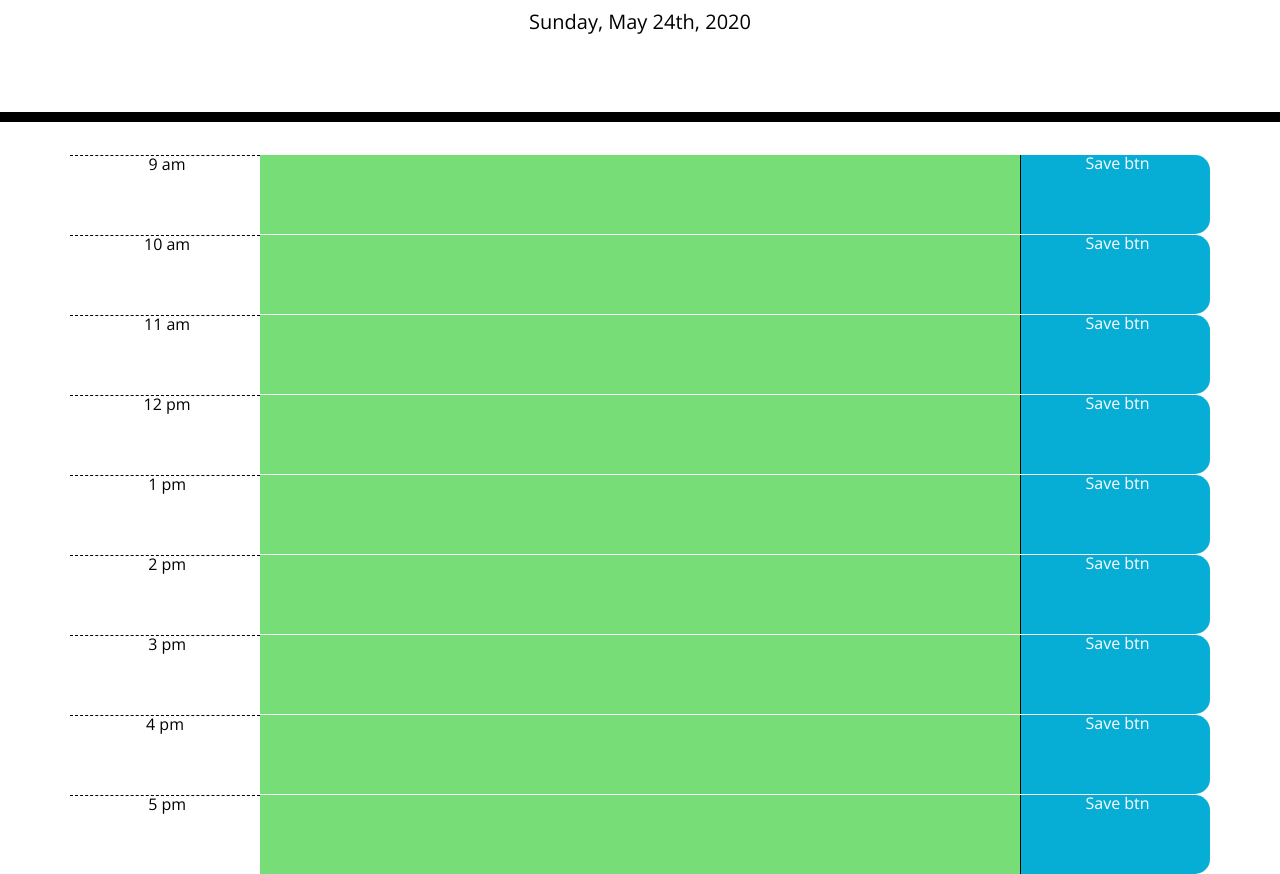
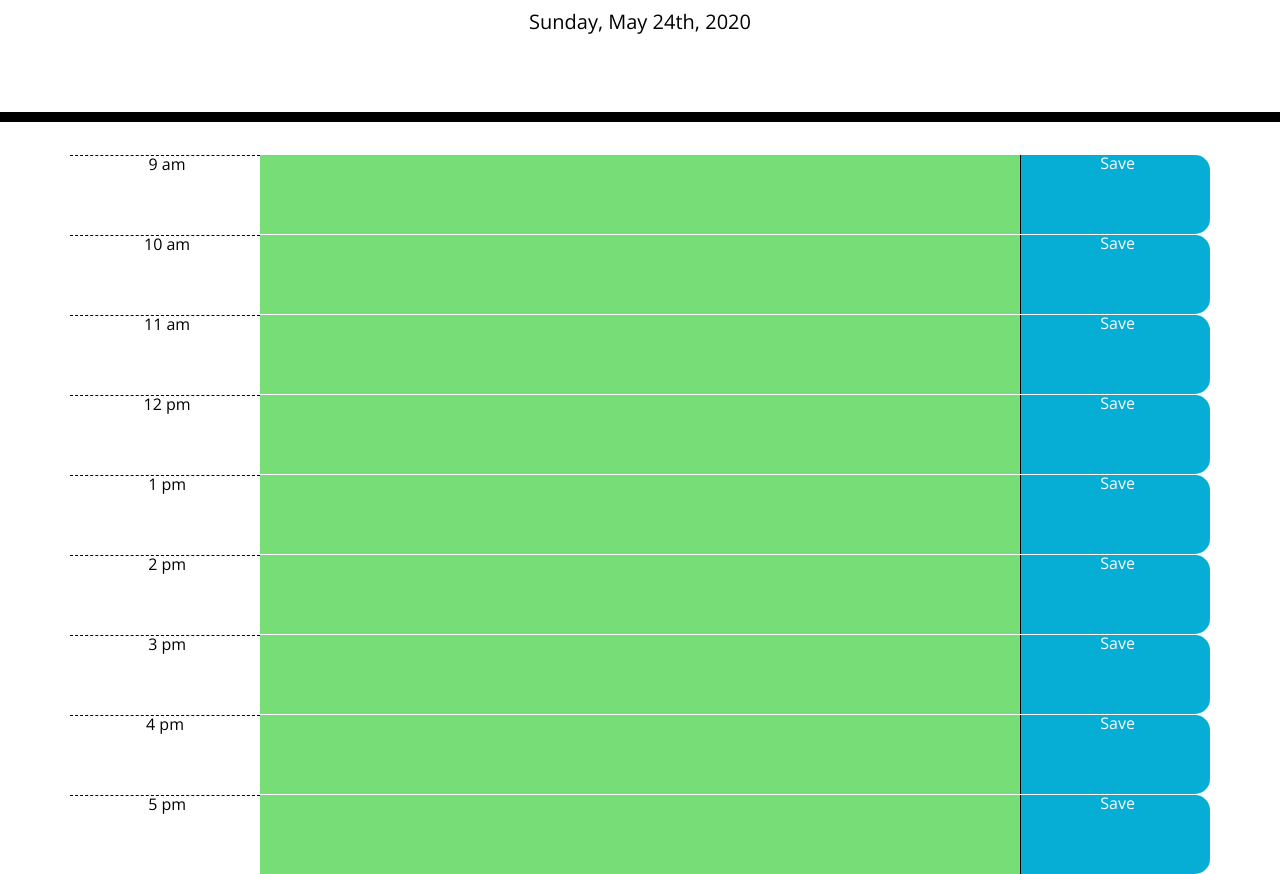
Before and after one commit to cmaffei720/Day-Planner, a plain HTML site: page index.html in a window 1280 px wide. Shown: the part 182-1056 px from the top of the page. Drawn offline with nearby package versions, Linux system fonts and the light colour scheme.

Commit message:
Last commit after testing

```diff
--- a/index.html
+++ b/index.html
@@ -36,7 +36,7 @@
         <div class="col-2 hour"> 9 am
         </div>
         <div id="9" class="col-8 textarea" contenteditable="true"> </div>
-        <div class="col-2 saveBtn"> Save btn
+        <div class="col-2 saveBtn"> Save
         </div>
       </div>
 
@@ -44,7 +44,7 @@
         <div class="col-2 hour"> 10 am
         </div>
         <div id="10" class="col-8 textarea" contenteditable="true">  </div>
-        <div class="col-2 saveBtn"> Save btn
+        <div class="col-2 saveBtn"> Save
         </div>
       </div>
 
@@ -52,7 +52,7 @@
         <div class="col-2 hour"> 11 am
         </div>
         <div id="11" class="col-8 textarea" contenteditable="true"> </div>
-        <div class="col-2 saveBtn"> Save btn
+        <div class="col-2 saveBtn"> Save
         </div>
       </div>
 
@@ -60,7 +60,7 @@
         <div class="col-2 hour"> 12 pm
         </div>
         <div id="12" class="col-8 textarea" contenteditable="true"> </div>
-        <div class="col-2 saveBtn"> Save btn
+        <div class="col-2 saveBtn"> Save
         </div>
       </div>
 
@@ -68,7 +68,7 @@
         <div class="col-2 hour"> 1 pm
         </div>
         <div id="13" class="col-8 textarea" contenteditable="true"></div>
-        <div class="col-2 saveBtn"> Save btn
+        <div class="col-2 saveBtn"> Save
         </div>
       </div>
 
@@ -76,7 +76,7 @@
         <div class="col-2 hour"> 2 pm
         </div>
         <div id="14" class="col-8 textarea" contenteditable="true"></div>
-        <div class="col-2 saveBtn"> Save btn
+        <div class="col-2 saveBtn"> Save
         </div>
       </div>
 
@@ -84,14 +84,14 @@
         <div class="col-2 hour"> 3 pm
         </div>
         <div id="15" class="col-8 textarea" contenteditable="true"></div>
-        <div class="col-2 saveBtn"> Save btn
+        <div class="col-2 saveBtn"> Save
         </div>
       </div>
 
       <div class="row time-block">
         <div class="col-2 hour"> 4 pm </div>
         <div id="16" class="col-8 textarea" contenteditable="true"></div>
-        <div class="col-2 saveBtn"> Save btn
+        <div class="col-2 saveBtn"> Save
         </div>
       </div>
 
@@ -99,7 +99,7 @@
         <div class="col-2 hour"> 5 pm
         </div>
         <div id="17" class="col-8 textarea" contenteditable="true"></div>
-        <div class="col-2 saveBtn"> Save btn
+        <div class="col-2 saveBtn"> Save
         </div>
       </div>
     </div>
--- a/script.js
+++ b/script.js
@@ -18,14 +18,15 @@ for (i = 9; i<18; i++) {
     }
 }
 
-
-$(".saveBtn").on("click", function(){
+//save button function to set items into local storage
+$(".saveBtn").on("click", function(event){
     for (m=9; m<18; m++) {
     localStorage.setItem("newtask"+m, $("#"+m).text())
      }
+     //event.stopPropogation()
     })
 
-
+//for loop to pull text into each hour Task row from local storage
 for (a = 9; a < 18; a++) {
     $("#"+a).text(localStorage.getItem("newtask"+a))
 }
```
